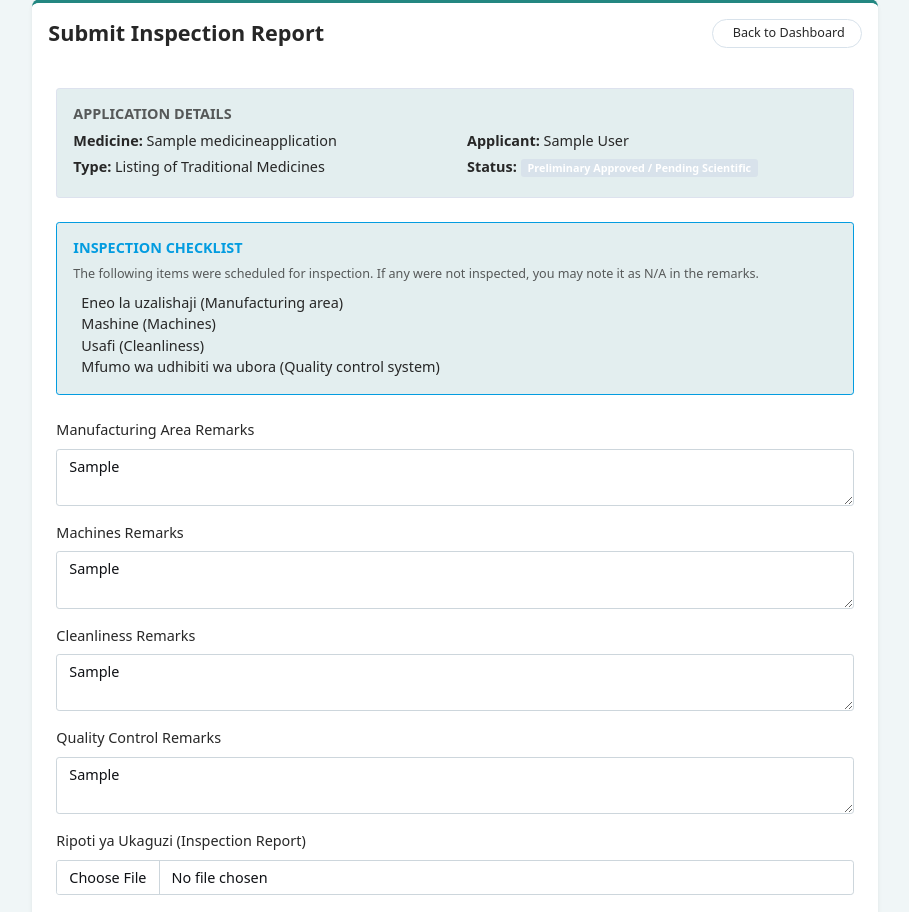
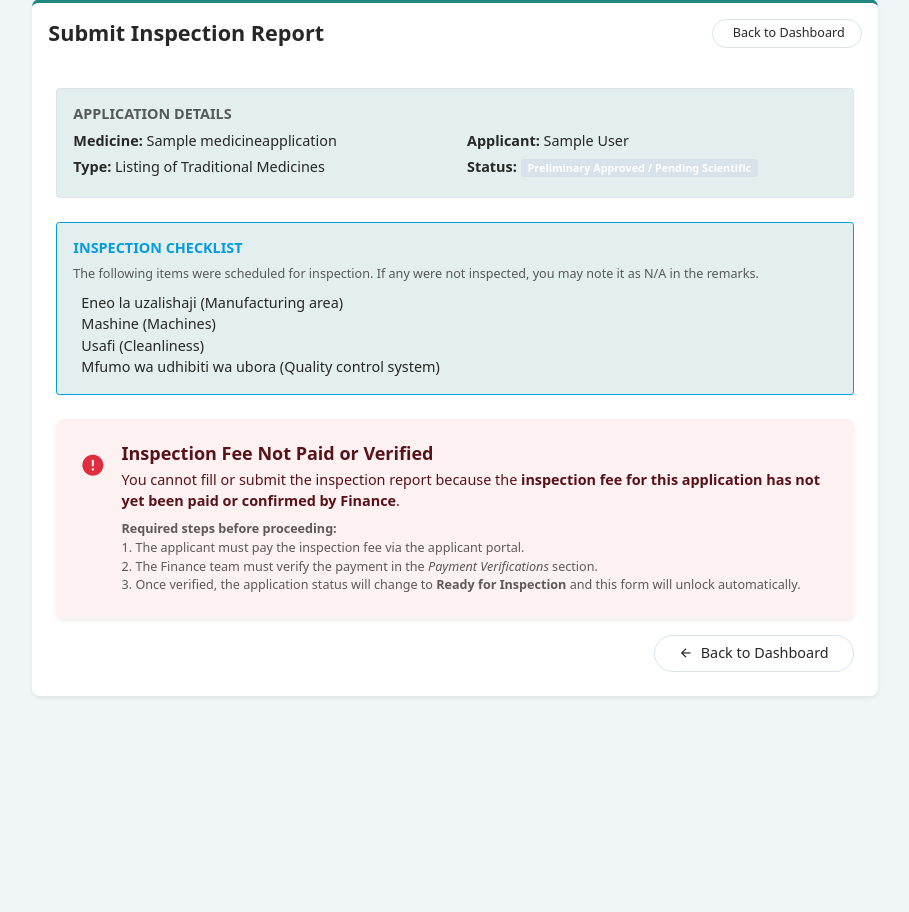
Before and after one commit to Maquiz1/tamris, a Django app: page /medicines/staff/inspections/report/1/ in a window 1280 px wide. Shown: the part 57-969 px from the top of the page, without its empty margins (185-1094 px from the left). After the commit the page ends 754 px from the top, so only its background shows below. Run offline with Django 5.2, Linux system fonts and the light colour scheme; the visitor is signed in with stand-in values (Sample User, id 1); data comes from the database, SQL or seed files in the repository; tables that the repository leaves empty hold one stand-in row (values such as "Sample post"); some libraries are stand-ins or nearby versions.

Commit message:
Block inspection report form when fee not paid/verified; show clear alert with required steps

```diff
--- a/backend/medicines/templates/medicines/staff/inspection_form.html
+++ b/backend/medicines/templates/medicines/staff/inspection_form.html
@@ -47,6 +47,34 @@
                 </div>
                 {% endif %}
 
+                {% if fee_not_paid %}
+                {# ── Blocked: inspection fee not paid / verified ── #}
+                <div class="alert alert-danger border-0 shadow-sm d-flex align-items-start gap-3 p-4 rounded-3" role="alert">
+                    <div class="flex-shrink-0 mt-1">
+                        <i class="ri-error-warning-fill fs-3 text-danger"></i>
+                    </div>
+                    <div>
+                        <h5 class="fw-bold mb-1">Inspection Fee Not Paid or Verified</h5>
+                        <p class="mb-2">
+                            You cannot fill or submit the inspection report because the
+                            <strong>inspection fee for this application has not yet been paid or confirmed by Finance</strong>.
+                        </p>
+                        <p class="mb-0 text-muted small">
+                            <strong>Required steps before proceeding:</strong><br>
+                            1. The applicant must pay the inspection fee via the applicant portal.<br>
+                            2. The Finance team must verify the payment in the <em>Payment Verifications</em> section.<br>
+                            3. Once verified, the application status will change to <strong>Ready for Inspection</strong> and this form will unlock automatically.
+                        </p>
+                    </div>
+                </div>
+                <div class="text-end mt-3">
+                    <a href="{% url 'medicines:inspection_dashboard' %}" class="btn btn-outline-secondary rounded-pill px-4">
+                        <i class="ri-arrow-left-line me-1"></i> Back to Dashboard
+                    </a>
+                </div>
+
+                {% else %}
+                {# ── Fee paid and verified — show the report form ── #}
                 <form method="post" enctype="multipart/form-data">
                     {% csrf_token %}
 
@@ -59,6 +87,7 @@
                         </button>
                     </div>
                 </form>
+                {% endif %}
             </div>
         </div>
     </div>
--- a/backend/medicines/views/inspections.py
+++ b/backend/medicines/views/inspections.py
@@ -66,13 +66,17 @@ def submit_inspection_report_view(request, pk):
     if not request.user.is_admin and request.user not in schedule.assigned_inspectors.all():
         messages.error(request, 'You are not assigned to conduct this inspection.')
         return redirect('medicines:inspection_dashboard')
+
+    # Gate: block form entirely if the inspection fee has not been paid and verified
+    fee_not_paid = schedule.application.status != 'READY_FOR_INSPECTION'
+
     if request.method == 'POST':
+        if fee_not_paid:
+            messages.error(request, "Cannot submit report. The inspection fee has not been paid or verified by Finance.")
+            return redirect('medicines:inspection_dashboard')
         form = InspectionReportForm(request.POST, request.FILES, instance=schedule)
         if form.is_valid():
             inspection = form.save(commit=False)
-            if schedule.application.status != 'READY_FOR_INSPECTION':
-                messages.error(request, "Cannot submit report. The applicant has not paid the inspection fee or it hasn't been verified by Finance.")
-                return redirect('medicines:inspection_dashboard')
             inspection.status = 'COMPLETED'
             inspection.save()
             schedule.application.status = 'INSPECTION_COMPLETED'
@@ -81,4 +85,10 @@ def submit_inspection_report_view(request, pk):
             return redirect('medicines:inspection_dashboard')
     else:
         form = InspectionReportForm(instance=schedule)
-    return render(request, 'medicines/staff/inspection_form.html', {'form': form, 'title': 'Submit Inspection Report', 'application': schedule.application, 'schedule': schedule})
+    return render(request, 'medicines/staff/inspection_form.html', {
+        'form': form,
+        'title': 'Submit Inspection Report',
+        'application': schedule.application,
+        'schedule': schedule,
+        'fee_not_paid': fee_not_paid,
+    })
```
